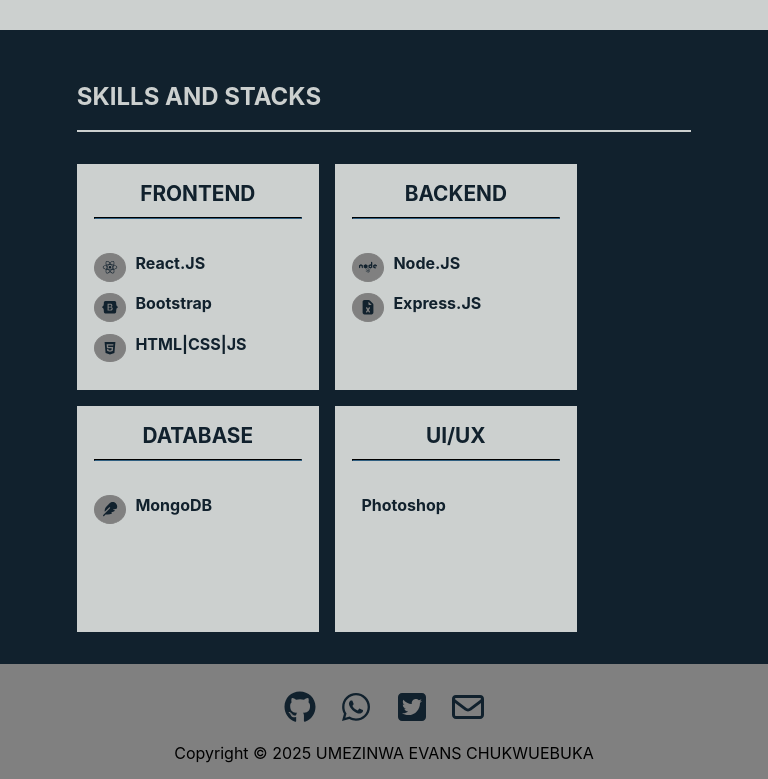
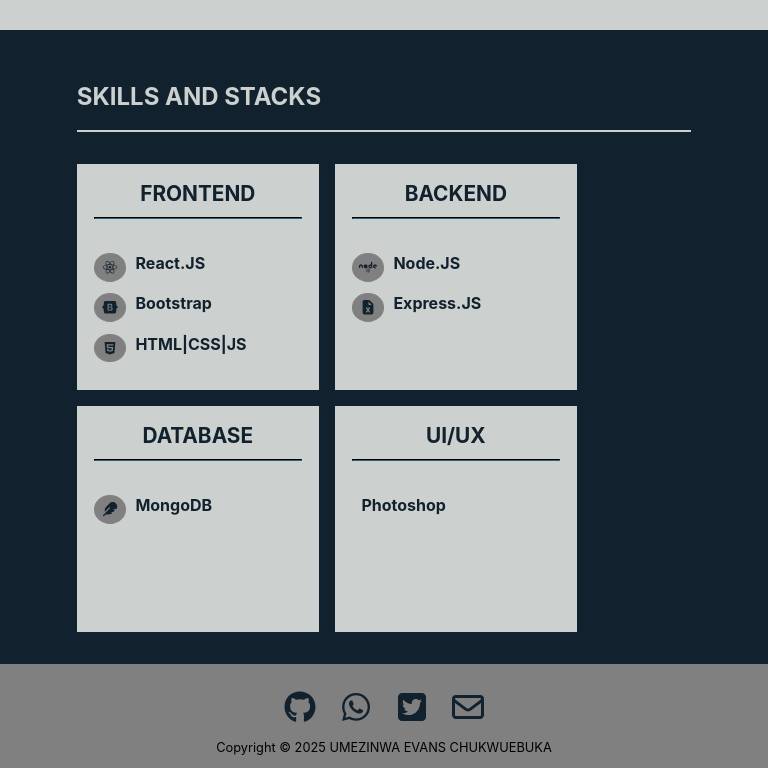
Before and after one commit to Nickosin/about-me, a React (Create React App) app in the folder about-me/: page / in a window 768 px wide. Shown: the part 3804-4583 px from the top of the page. Built offline with nearby package versions, Linux system fonts and the light colour scheme.

Commit message:
edited copyright

```diff
--- a/about-me/src/App.css
+++ b/about-me/src/App.css
@@ -587,6 +587,10 @@
   .skillscontent{
     width: 80%;
   }
+
+    .copy{
+    font-size: 0.8rem;
+  }
 }
 
 @media screen and (min-width: 401px) and (max-width: 680px){
```
